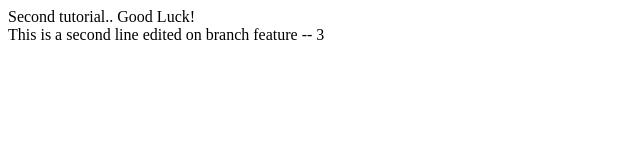
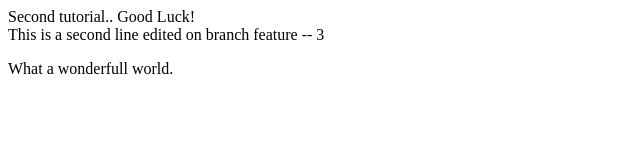
Before and after one commit to MayssounSa/Demo-repo2, a plain HTML site: page index.html in a window 1280 px wide. Shown: the whole page, without its empty margins (0-640 px from the left). Drawn offline with Linux system fonts and the light colour scheme.

Commit message:
testing merge conflicts

```diff
--- a/index.html
+++ b/index.html
@@ -1,3 +1,5 @@
 <div> Second tutorial.. Good Luck!</div>
 
 <div> This is a second line edited on branch feature -- 3 </div>
+
+<p> What a wonderfull world.</p>
```
